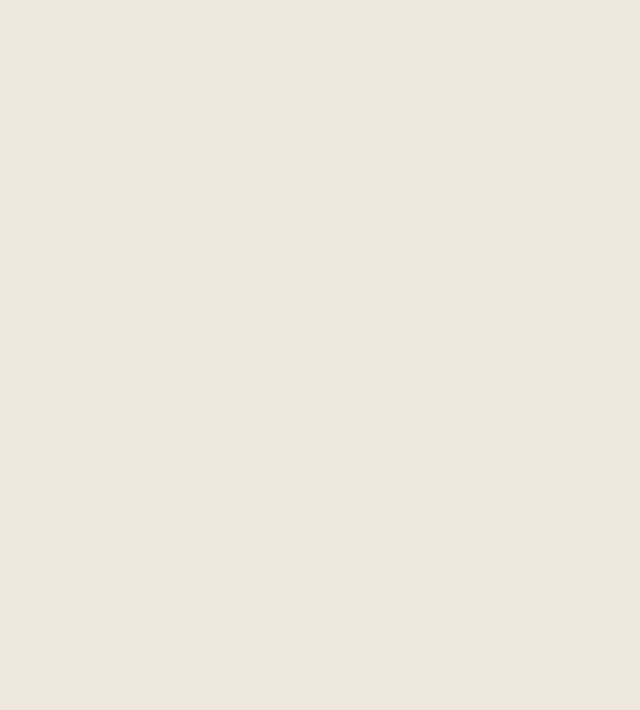
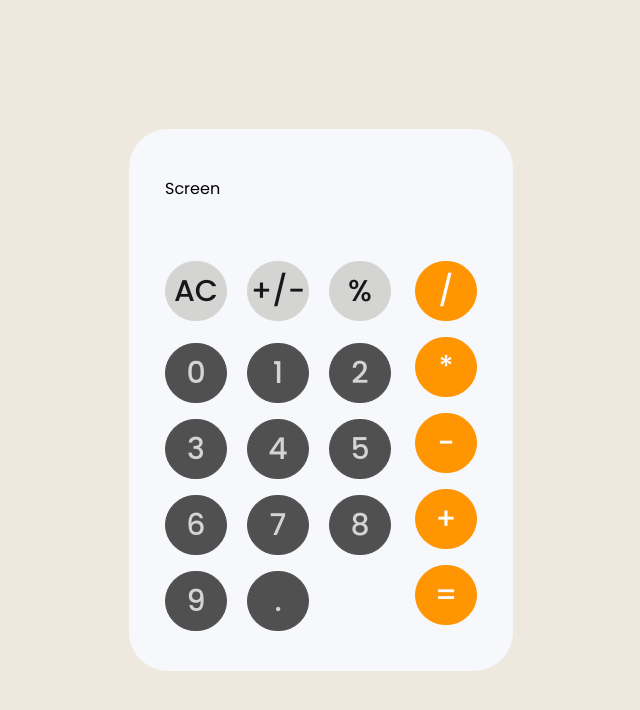
Before and after one commit to hasiukrostyslav/Calculator, a React (Vite) app: page / in a window 1280 px wide. Shown: the top 710 px of the page, without its empty margins (319-959 px from the left). Built offline with nearby package versions, Linux system fonts and the light colour scheme.

Commit message:
styled buttons

```diff
--- /dev/null
+++ b/src/components/Button.tsx
@@ -0,0 +1,19 @@
+import React from "react";
+
+interface Props {
+  children: React.ReactNode;
+  type: string;
+}
+
+function Button({ type, children }: Props) {
+  const base = `h-[60px] w-[62px] rounded-full  border border-solid text-3xl font-medium hover:opacity-90`;
+
+  const styles = {
+    primary: base + " text-primary-950 bg-primary-400 border-primary-400",
+    digit: base + " text-primary-400 bg-primary-700 border-primary-700",
+    math: base + " text-primary-100 bg-accent border-accent",
+  };
+
+  return <button className={styles[type]}>{children}</button>;
+}
+export default Button;
--- a/src/components/Calculator.tsx
+++ b/src/components/Calculator.tsx
@@ -1,4 +1,12 @@
+import Keyboard from "./Keyboard";
+import Screen from "./Screen";
+
 function Calculator() {
-  return <main className="bg-primary-950 rounded-[39px]"></main>;
+  return (
+    <main className="bg-primary-200 w-[24rem] rounded-[39px]">
+      <Screen />
+      <Keyboard />
+    </main>
+  );
 }
 export default Calculator;
--- /dev/null
+++ b/src/components/Keyboard.tsx
@@ -0,0 +1,34 @@
+import { BUTTONS } from "../data";
+import Button from "./Button";
+
+function Keyboard() {
+  return (
+    <section className="flex gap-x-5 px-9 pb-10 pt-8">
+      <div className="flex flex-col gap-y-[22px]">
+        <div className="flex gap-x-5">
+          <Button type="primary">AC</Button>
+          <Button type="primary">+/-</Button>
+          <Button type="primary">%</Button>
+        </div>
+
+        <div className="flex flex-wrap gap-x-5 gap-y-4">
+          {BUTTONS.digit.map((btn) => (
+            <Button key={btn} type="digit">
+              {btn}
+            </Button>
+          ))}
+          <Button type="digit">.</Button>
+        </div>
+      </div>
+
+      <div className="flex flex-col gap-y-4">
+        {BUTTONS.mathButtons.map((btn) => (
+          <Button key={btn} type="math">
+            {btn}
+          </Button>
+        ))}
+      </div>
+    </section>
+  );
+}
+export default Keyboard;
--- a/src/components/Screen.tsx
+++ b/src/components/Screen.tsx
@@ -1,4 +1,4 @@
 function Screen() {
-  return <div>Screen</div>;
+  return <div className="px-9 pb-7 pt-12">Screen</div>;
 }
 export default Screen;
```
